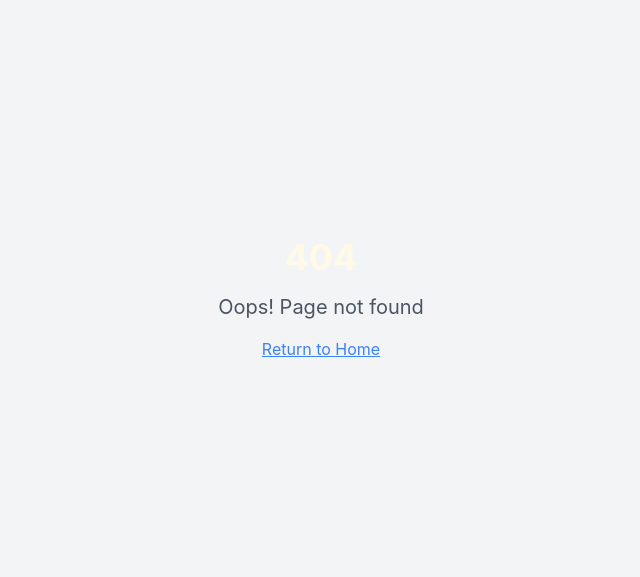
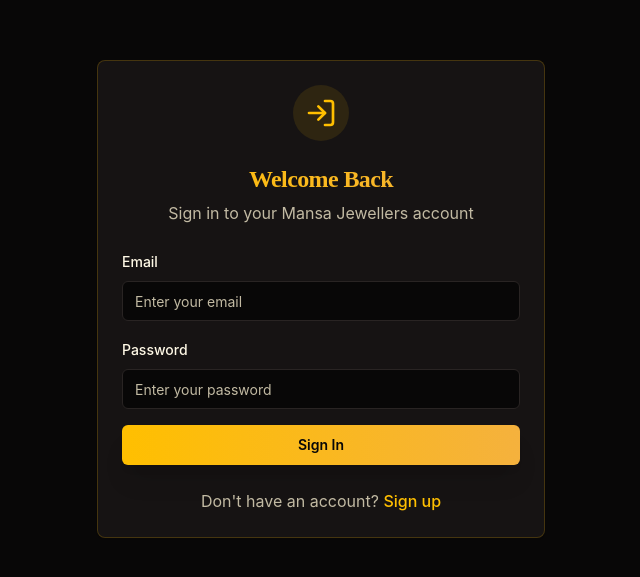
Before and after one commit to Aasi555/mansa-jewels-vista-lux, a React (Vite) app: page /auth in a window 1280 px wide. Before the commit this address had no page. Shown: the part 101-678 px from the top of the page, without its empty margins (319-959 px from the left). Built offline with nearby package versions, Linux system fonts and the light colour scheme.

Commit message:
Run SQL migration

```diff
--- a/src/App.tsx
+++ b/src/App.tsx
@@ -4,6 +4,7 @@ import { TooltipProvider } from "@/components/ui/tooltip";
 import { QueryClient, QueryClientProvider } from "@tanstack/react-query";
 import { BrowserRouter, Routes, Route } from "react-router-dom";
 import Index from "./pages/Index";
+import Auth from "./pages/Auth";
 import NotFound from "./pages/NotFound";
 
 const queryClient = new QueryClient();
@@ -16,6 +17,7 @@ const App = () => (
       <BrowserRouter>
         <Routes>
           <Route path="/" element={<Index />} />
+          <Route path="/auth" element={<Auth />} />
           {/* ADD ALL CUSTOM ROUTES ABOVE THE CATCH-ALL "*" ROUTE */}
           <Route path="*" element={<NotFound />} />
         </Routes>
--- a/src/components/Footer.tsx
+++ b/src/components/Footer.tsx
@@ -59,6 +59,12 @@ const Footer = () => {
               >
                 About Us
               </a>
+              <a
+                href='/auth'
+                className='block text-muted-foreground hover:text-primary transition-smooth'
+              >
+                Sign In / Sign Up
+              </a>
             </nav>
           </div>
 
--- a/src/integrations/supabase/types.ts
+++ b/src/integrations/supabase/types.ts
@@ -14,7 +14,36 @@ export type Database = {
   }
   public: {
     Tables: {
-      [_ in never]: never
+      profiles: {
+        Row: {
+          created_at: string
+          full_name: string | null
+          id: string
+          phone: string | null
+          role: string
+          updated_at: string
+          user_id: string
+        }
+        Insert: {
+          created_at?: string
+          full_name?: string | null
+          id?: string
+          phone?: string | null
+          role?: string
+          updated_at?: string
+          user_id: string
+        }
+        Update: {
+          created_at?: string
+          full_name?: string | null
+          id?: string
+          phone?: string | null
+          role?: string
+          updated_at?: string
+          user_id?: string
+        }
+        Relationships: []
+      }
     }
     Views: {
       [_ in never]: never
--- /dev/null
+++ b/src/pages/Auth.tsx
@@ -0,0 +1,173 @@
+import { useState, useEffect } from 'react';
+import { useNavigate } from 'react-router-dom';
+import { Button } from '@/components/ui/button';
+import { Input } from '@/components/ui/input';
+import { Label } from '@/components/ui/label';
+import { Card, CardContent, CardHeader, CardTitle } from '@/components/ui/card';
+import { supabase } from '@/integrations/supabase/client';
+import { useToast } from '@/hooks/use-toast';
+import { LogIn, User } from 'lucide-react';
+
+const Auth = () => {
+  const [isLogin, setIsLogin] = useState(true);
+  const [email, setEmail] = useState('');
+  const [password, setPassword] = useState('');
+  const [fullName, setFullName] = useState('');
+  const [loading, setLoading] = useState(false);
+  const navigate = useNavigate();
+  const { toast } = useToast();
+
+  useEffect(() => {
+    // Check if user is already logged in
+    const checkUser = async () => {
+      const { data: { session } } = await supabase.auth.getSession();
+      if (session) {
+        navigate('/');
+      }
+    };
+    checkUser();
+  }, [navigate]);
+
+  const handleAuth = async (e: React.FormEvent) => {
+    e.preventDefault();
+    setLoading(true);
+
+    try {
+      if (isLogin) {
+        const { error } = await supabase.auth.signInWithPassword({
+          email,
+          password,
+        });
+
+        if (error) throw error;
+
+        toast({
+          title: 'Welcome back!',
+          description: 'You have successfully logged in.',
+        });
+        navigate('/');
+      } else {
+        const { error } = await supabase.auth.signUp({
+          email,
+          password,
+          options: {
+            emailRedirectTo: `${window.location.origin}/`,
+            data: {
+              full_name: fullName,
+            },
+          },
+        });
+
+        if (error) throw error;
+
+        toast({
+          title: 'Account created!',
+          description: 'Please check your email to verify your account.',
+        });
+      }
+    } catch (error: any) {
+      toast({
+        title: 'Error',
+        description: error.message,
+        variant: 'destructive',
+      });
+    } finally {
+      setLoading(false);
+    }
+  };
+
+  return (
+    <div className="min-h-screen bg-background flex items-center justify-center px-4">
+      <div className="w-full max-w-md">
+        <Card className="card-luxury">
+          <CardHeader className="text-center">
+            <div className="flex justify-center mb-4">
+              <div className="bg-primary/10 p-3 rounded-full">
+                {isLogin ? (
+                  <LogIn className="h-8 w-8 text-primary" />
+                ) : (
+                  <User className="h-8 w-8 text-primary" />
+                )}
+              </div>
+            </div>
+            <CardTitle className="text-2xl font-playfair text-gold-gradient">
+              {isLogin ? 'Welcome Back' : 'Create Account'}
+            </CardTitle>
+            <p className="text-muted-foreground">
+              {isLogin
+                ? 'Sign in to your Mansa Jewellers account'
+                : 'Join the Mansa Jewellers family'
+              }
+            </p>
+          </CardHeader>
+          <CardContent>
+            <form onSubmit={handleAuth} className="space-y-4">
+              {!isLogin && (
+                <div className="space-y-2">
+                  <Label htmlFor="fullName">Full Name</Label>
+                  <Input
+                    id="fullName"
+                    type="text"
+                    placeholder="Enter your full name"
+                    value={fullName}
+                    onChange={(e) => setFullName(e.target.value)}
+                    required={!isLogin}
+                  />
+                </div>
+              )}
+
+              <div className="space-y-2">
+                <Label htmlFor="email">Email</Label>
+                <Input
+                  id="email"
+                  type="email"
+                  placeholder="Enter your email"
+                  value={email}
+                  onChange={(e) => setEmail(e.target.value)}
+                  required
+                />
+              </div>
+
+              <div className="space-y-2">
+                <Label htmlFor="password">Password</Label>
+                <Input
+                  id="password"
+                  type="password"
+                  placeholder="Enter your password"
+                  value={password}
+                  onChange={(e) => setPassword(e.target.value)}
+                  required
+                  minLength={6}
+                />
+              </div>
+
+              <Button
+                type="submit"
+                className="w-full"
+                variant="luxury"
+                disabled={loading}
+              >
+                {loading ? 'Please wait...' : (isLogin ? 'Sign In' : 'Create Account')}
+              </Button>
+            </form>
+
+            <div className="mt-6 text-center">
+              <p className="text-muted-foreground">
+                {isLogin ? "Don't have an account? " : "Already have an account? "}
+                <button
+                  type="button"
+                  onClick={() => setIsLogin(!isLogin)}
+                  className="text-primary hover:text-accent transition-smooth font-medium"
+                >
+                  {isLogin ? 'Sign up' : 'Sign in'}
+                </button>
+              </p>
+            </div>
+          </CardContent>
+        </Card>
+      </div>
+    </div>
+  );
+};
+
+export default Auth;
```
Also changed, not shown: 1 other file (tests, documents, lock files or other folders).
